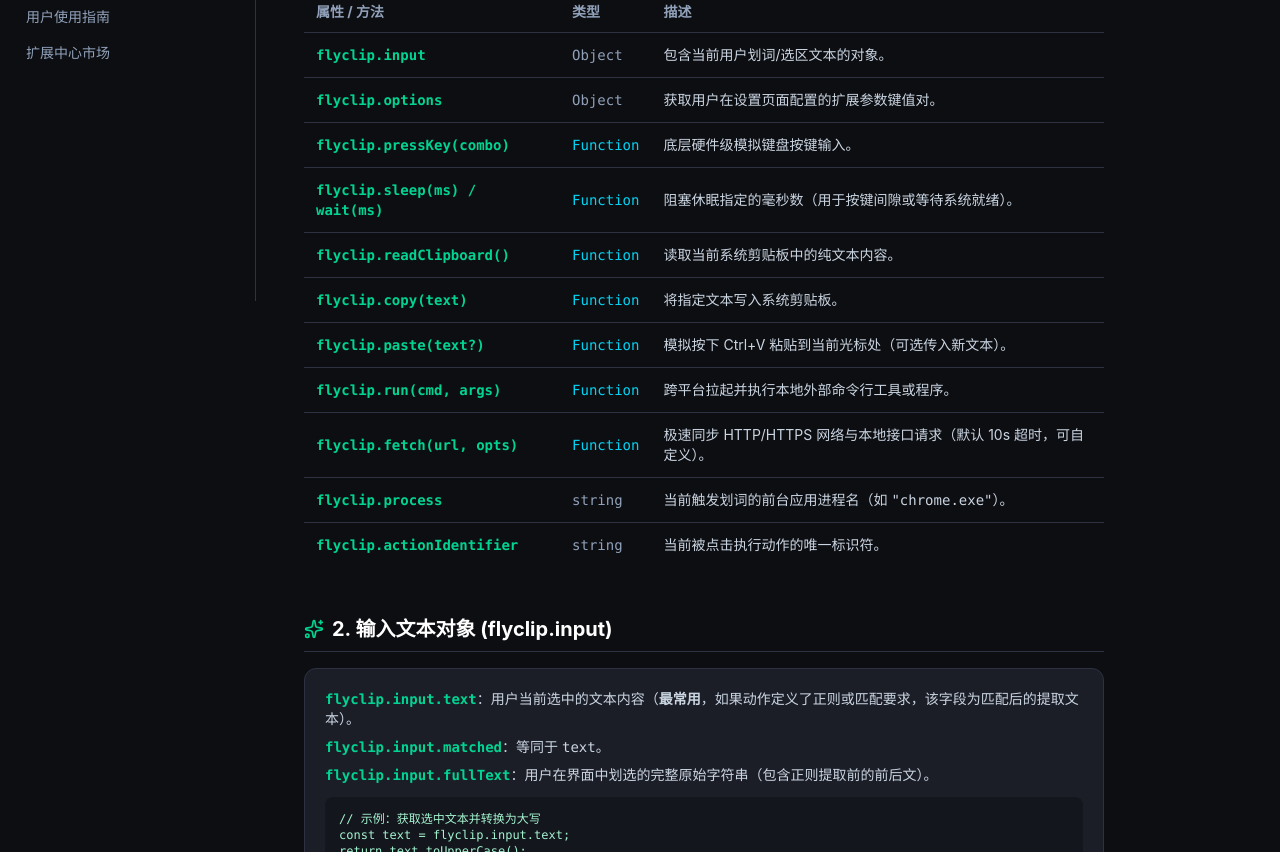
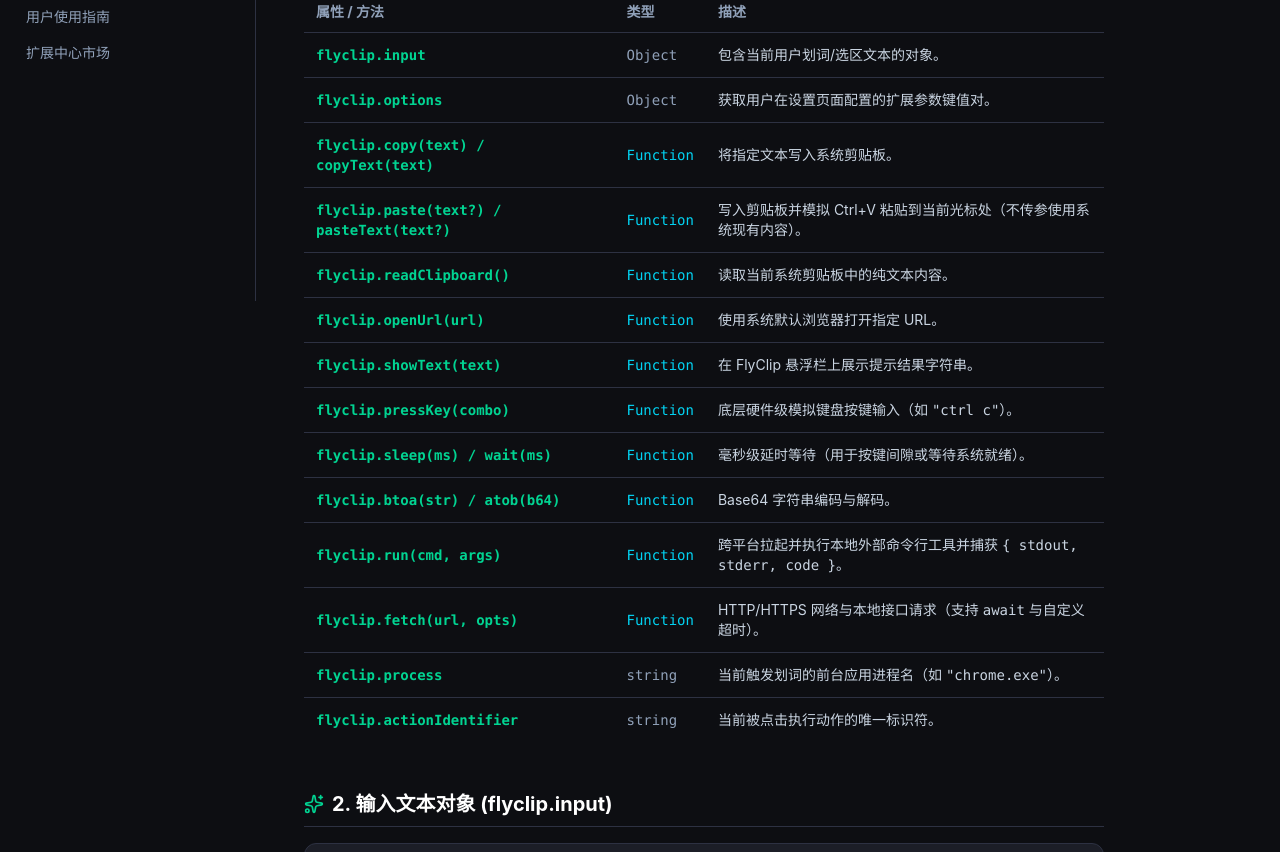
Before and after one commit to flyclip-app/website, a Next.js app: page /dev/js-api in a window 1280 px wide. Shown: the part 500-1352 px from the top of the page. Built offline with nearby package versions, Linux system fonts and the light colour scheme.

Commit message:
docs: unify all javascript API under flyclip.* namespace

```diff
--- a/src/app/dev/js-api/page.tsx
+++ b/src/app/dev/js-api/page.tsx
@@ -55,14 +55,14 @@
                 <td className="py-3 px-3">获取用户在设置页面配置的扩展参数键值对。</td>
               </tr>
               <tr>
-                <td className="py-3 px-3 font-mono text-emerald-400 font-bold">flyclip.pressKey(combo)</td>
+                <td className="py-3 px-3 font-mono text-emerald-400 font-bold">flyclip.copy(text) / copyText(text)</td>
                 <td className="py-3 px-3 font-mono text-cyan-400">Function</td>
-                <td className="py-3 px-3">底层硬件级模拟键盘按键输入。</td>
+                <td className="py-3 px-3">将指定文本写入系统剪贴板。</td>
               </tr>
               <tr>
-                <td className="py-3 px-3 font-mono text-emerald-400 font-bold">flyclip.sleep(ms) / wait(ms)</td>
+                <td className="py-3 px-3 font-mono text-emerald-400 font-bold">flyclip.paste(text?) / pasteText(text?)</td>
                 <td className="py-3 px-3 font-mono text-cyan-400">Function</td>
-                <td className="py-3 px-3">阻塞休眠指定的毫秒数（用于按键间隙或等待系统就绪）。</td>
+                <td className="py-3 px-3">写入剪贴板并模拟 Ctrl+V 粘贴到当前光标处（不传参使用系统现有内容）。</td>
               </tr>
               <tr>
                 <td className="py-3 px-3 font-mono text-emerald-400 font-bold">flyclip.readClipboard()</td>
@@ -70,24 +70,39 @@
                 <td className="py-3 px-3">读取当前系统剪贴板中的纯文本内容。</td>
               </tr>
               <tr>
-                <td className="py-3 px-3 font-mono text-emerald-400 font-bold">flyclip.copy(text)</td>
+                <td className="py-3 px-3 font-mono text-emerald-400 font-bold">flyclip.openUrl(url)</td>
                 <td className="py-3 px-3 font-mono text-cyan-400">Function</td>
-                <td className="py-3 px-3">将指定文本写入系统剪贴板。</td>
+                <td className="py-3 px-3">使用系统默认浏览器打开指定 URL。</td>
               </tr>
               <tr>
-                <td className="py-3 px-3 font-mono text-emerald-400 font-bold">flyclip.paste(text?)</td>
+                <td className="py-3 px-3 font-mono text-emerald-400 font-bold">flyclip.showText(text)</td>
                 <td className="py-3 px-3 font-mono text-cyan-400">Function</td>
-                <td className="py-3 px-3">模拟按下 Ctrl+V 粘贴到当前光标处（可选传入新文本）。</td>
+                <td className="py-3 px-3">在 FlyClip 悬浮栏上展示提示结果字符串。</td>
+              </tr>
+              <tr>
+                <td className="py-3 px-3 font-mono text-emerald-400 font-bold">flyclip.pressKey(combo)</td>
+                <td className="py-3 px-3 font-mono text-cyan-400">Function</td>
+                <td className="py-3 px-3">底层硬件级模拟键盘按键输入（如 <code>&quot;ctrl c&quot;</code>）。</td>
+              </tr>
+              <tr>
+                <td className="py-3 px-3 font-mono text-emerald-400 font-bold">flyclip.sleep(ms) / wait(ms)</td>
+                <td className="py-3 px-3 font-mono text-cyan-400">Function</td>
+                <td className="py-3 px-3">毫秒级延时等待（用于按键间隙或等待系统就绪）。</td>
+              </tr>
+              <tr>
+                <td className="py-3 px-3 font-mono text-emerald-400 font-bold">flyclip.btoa(str) / atob(b64)</td>
+                <td className="py-3 px-3 font-mono text-cyan-400">Function</td>
+                <td className="py-3 px-3">Base64 字符串编码与解码。</td>
               </tr>
               <tr>
                 <td className="py-3 px-3 font-mono text-emerald-400 font-bold">flyclip.run(cmd, args)</td>
                 <td className="py-3 px-3 font-mono text-cyan-400">Function</td>
-                <td className="py-3 px-3">跨平台拉起并执行本地外部命令行工具或程序。</td>
+                <td className="py-3 px-3">跨平台拉起并执行本地外部命令行工具并捕获 <code>&#123; stdout, stderr, code &#125;</code>。</td>
               </tr>
               <tr>
                 <td className="py-3 px-3 font-mono text-emerald-400 font-bold">flyclip.fetch(url, opts)</td>
                 <td className="py-3 px-3 font-mono text-cyan-400">Function</td>
-                <td className="py-3 px-3">极速同步 HTTP/HTTPS 网络与本地接口请求（默认 10s 超时，可自定义）。</td>
+                <td className="py-3 px-3">HTTP/HTTPS 网络与本地接口请求（支持 <code>await</code> 与自定义超时）。</td>
               </tr>
               <tr>
                 <td className="py-3 px-3 font-mono text-emerald-400 font-bold">flyclip.process</td>
```
